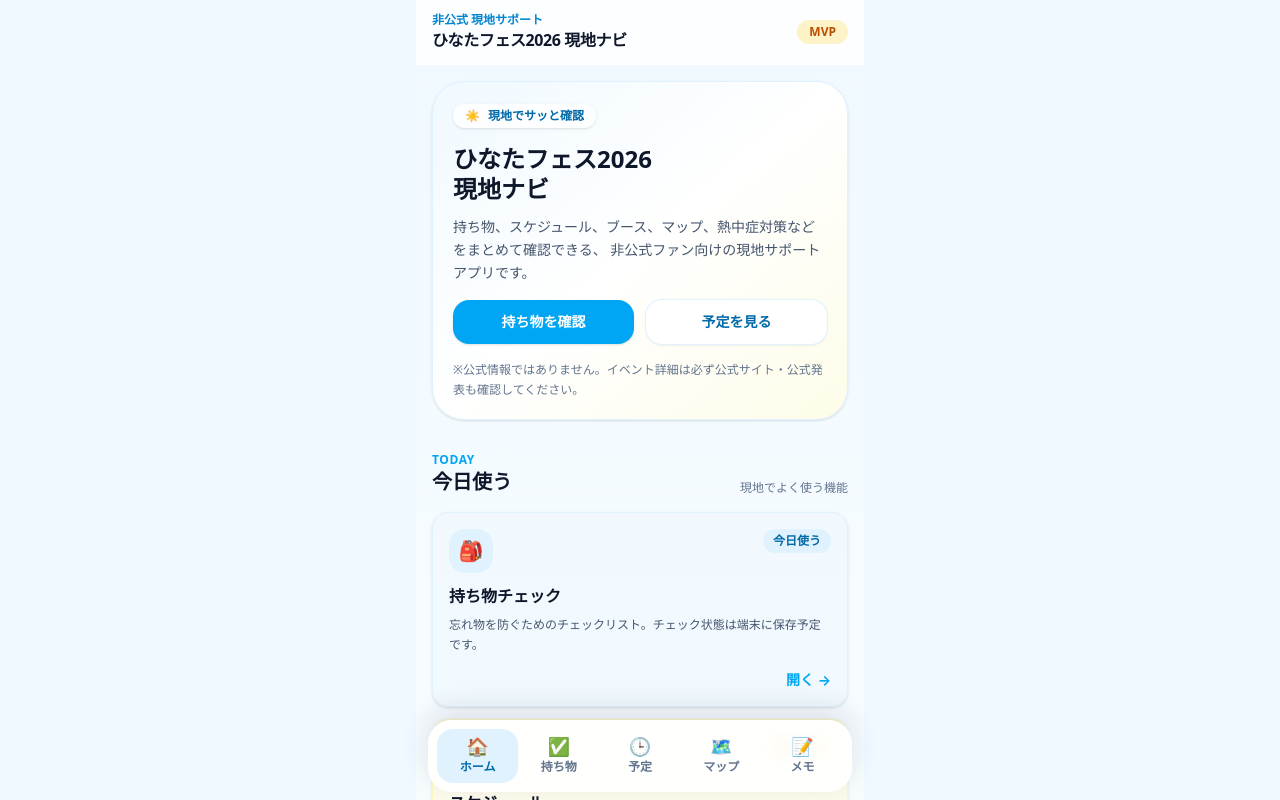
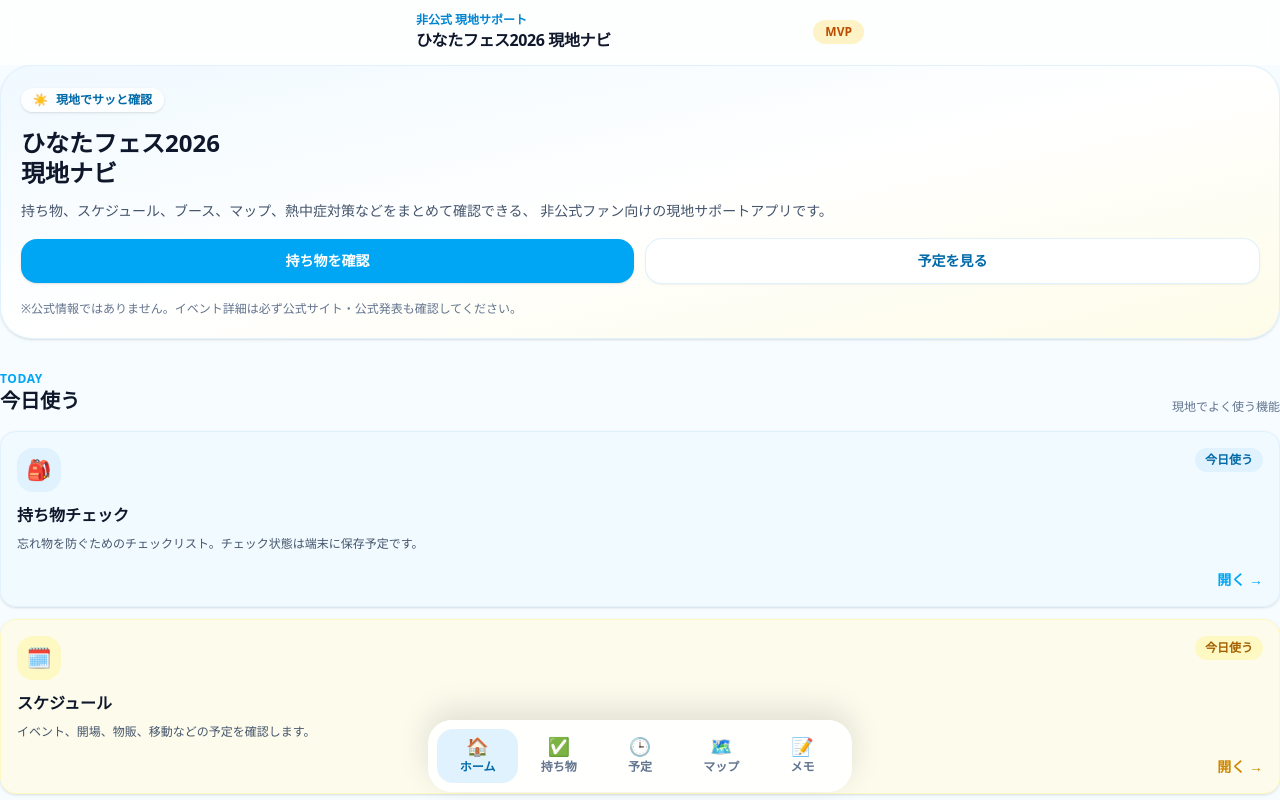
Before and after one commit to masashikuwahara/hinatafes-navi, a Nuxt app: page / in a window 1280 px wide. Shown: the top 800 px of the page. Built offline with nearby package versions, Linux system fonts and the light colour scheme.

Commit message:
css修正

```diff
--- a/app/assets/css/main.css
+++ b/app/assets/css/main.css
@@ -3,53 +3,116 @@
 @theme {
   --color-hinata-sky: #7cc7e8;
   --color-hinata-sky-soft: #e8f7fc;
-  --color-hinata-sun: #ffd966;
-  --color-hinata-leaf: #8fd6b3;
-  --color-hinata-ink: #1f2937;
+  --color-hinata-sky-pale: #f6fcff;
+  --color-hinata-yellow: #fff3b0;
+  --color-hinata-yellow-soft: #fff9d8;
+  --color-hinata-green: #7bdcb5;
+  --color-hinata-pink: #f6a7c1;
+  --color-hinata-purple: #b9a7f6;
+  --color-hinata-orange: #f6b26b;
+  --color-hinata-red: #ef4444;
+  --color-hinata-navy: #1f3347;
+  --color-hinata-text: #263747;
+  --color-hinata-muted: #64748b;
+  --color-hinata-border: #d7edf6;
+
+  --font-sans:
+    "Yu Gothic",
+    "YuGothic",
+    "Hiragino Sans",
+    "Hiragino Kaku Gothic ProN",
+    "Meiryo",
+    system-ui,
+    sans-serif;
+
+  --radius-app: 1rem;
+  --radius-card: 1rem;
+  --radius-button: 0.875rem;
+
+  --shadow-card: 0 8px 24px rgba(31, 51, 71, 0.08);
+  --shadow-soft: 0 4px 16px rgba(31, 51, 71, 0.06);
 }
 
 @layer base {
   html {
-    scroll-behavior: smooth;
+    font-family:
+      "Yu Gothic",
+      "YuGothic",
+      "Hiragino Sans",
+      "Hiragino Kaku Gothic ProN",
+      "Meiryo",
+      system-ui,
+      sans-serif;
   }
 
   body {
-    @apply bg-sky-50 text-slate-800 antialiased;
-    font-family:
-      system-ui,
-      -apple-system,
-      BlinkMacSystemFont,
-      "Segoe UI",
-      sans-serif;
+    @apply bg-hinata-sky-pale text-hinata-text antialiased;
+  }
+
+  button,
+  a {
+    -webkit-tap-highlight-color: transparent;
   }
 }
 
 @layer components {
-  .hf-app-shell {
-    @apply mx-auto min-h-screen max-w-md bg-gradient-to-b from-sky-50 via-white to-amber-50;
+  .app-page {
+    @apply min-h-screen bg-hinata-sky-pale pb-24;
   }
 
-  .hf-page {
-    @apply px-4 pb-28 pt-4;
+  .app-container {
+    @apply mx-auto w-full max-w-screen-sm px-4;
   }
 
-  .hf-card {
-    @apply rounded-3xl border border-white/80 bg-white/90 p-4 shadow-[0_12px_30px_rgba(15,23,42,0.08)] backdrop-blur;
+  .app-section {
+    @apply mt-6;
   }
 
-  .hf-card-link {
-    @apply block rounded-3xl border border-sky-100 bg-white p-4 shadow-sm transition hover:-translate-y-0.5 hover:shadow-md active:scale-[0.99];
+  .app-section-title {
+    @apply text-lg font-bold text-hinata-navy;
   }
 
-  .hf-section-title {
-    @apply text-lg font-bold text-slate-900;
+  .app-section-description {
+    @apply mt-1 text-sm leading-6 text-hinata-muted;
   }
 
-  .hf-muted {
-    @apply text-sm leading-6 text-slate-600;
+  .app-card {
+    @apply rounded-card border border-hinata-border bg-white p-4 shadow-card;
   }
 
-  .hf-pill {
-    @apply inline-flex items-center rounded-full bg-sky-100 px-3 py-1 text-xs font-semibold text-sky-700;
+  .app-card-compact {
+    @apply rounded-card border border-hinata-border bg-white p-3 shadow-soft;
+  }
+
+  .app-card-soft {
+    @apply rounded-card border border-hinata-border bg-hinata-sky-soft p-4 shadow-soft;
+  }
+
+  .app-button-primary {
+    @apply inline-flex items-center justify-center rounded-button bg-hinata-sky px-4 py-3 text-sm font-bold text-white shadow-soft transition active:scale-[0.98];
+  }
+
+  .app-button-secondary {
+    @apply inline-flex items-center justify-center rounded-button border border-hinata-border bg-white px-4 py-3 text-sm font-bold text-hinata-navy transition active:scale-[0.98];
+  }
+
+  .app-button-warning {
+    @apply inline-flex items-center justify-center rounded-button bg-orange-500 px-4 py-3 text-sm font-bold text-white shadow-soft transition active:scale-[0.98];
+  }
+
+  .app-badge-sky {
+    @apply inline-flex items-center rounded-full bg-hinata-sky-soft px-2.5 py-1 text-xs font-bold text-hinata-navy;
+  }
+
+  .app-badge-warning {
+    @apply inline-flex items-center rounded-full bg-orange-100 px-2.5 py-1 text-xs font-bold text-orange-700;
+  }
+
+  .app-input {
+    @apply w-full rounded-button border border-hinata-border bg-white px-4 py-3 text-base text-hinata-text outline-none focus:border-hinata-sky focus:ring-2 focus:ring-hinata-sky/30;
+  }
+
+  .app-textarea {
+    @apply w-full min-h-32 resize-y rounded-button border border-hinata-border bg-white px-4 py-3 text-base leading-7 text-hinata-text outline-none focus:border-hinata-sky focus:ring-2 focus:ring-hinata-sky/30;
   }
 }
--- /dev/null
+++ b/tailwind.config.ts
@@ -0,0 +1,58 @@
+import type { Config } from 'tailwindcss'
+
+export default <Partial<Config>>{
+  content: [
+    './components/**/*.{vue,js,ts}',
+    './layouts/**/*.vue',
+    './pages/**/*.vue',
+    './app.vue',
+  ],
+
+  theme: {
+    extend: {
+      colors: {
+        hinata: {
+          sky: '#7cc7e8',
+          skySoft: '#e8f7fc',
+          skyPale: '#f6fcff',
+          yellow: '#fff3b0',
+          yellowSoft: '#fff9d8',
+          green: '#7bdcb5',
+          pink: '#f6a7c1',
+          purple: '#b9a7f6',
+          orange: '#f6b26b',
+          red: '#ef4444',
+          navy: '#1f3347',
+          text: '#263747',
+          muted: '#64748b',
+          border: '#d7edf6',
+        },
+      },
+
+      fontFamily: {
+        sans: [
+          'Yu Gothic',
+          'YuGothic',
+          'Hiragino Sans',
+          'Hiragino Kaku Gothic ProN',
+          'Meiryo',
+          'system-ui',
+          'sans-serif',
+        ],
+      },
+
+      borderRadius: {
+        app: '1rem',
+        card: '1rem',
+        button: '0.875rem',
+      },
+
+      boxShadow: {
+        card: '0 8px 24px rgba(31, 51, 71, 0.08)',
+        soft: '0 4px 16px rgba(31, 51, 71, 0.06)',
+      },
+    },
+  },
+
+  plugins: [],
+}
```
